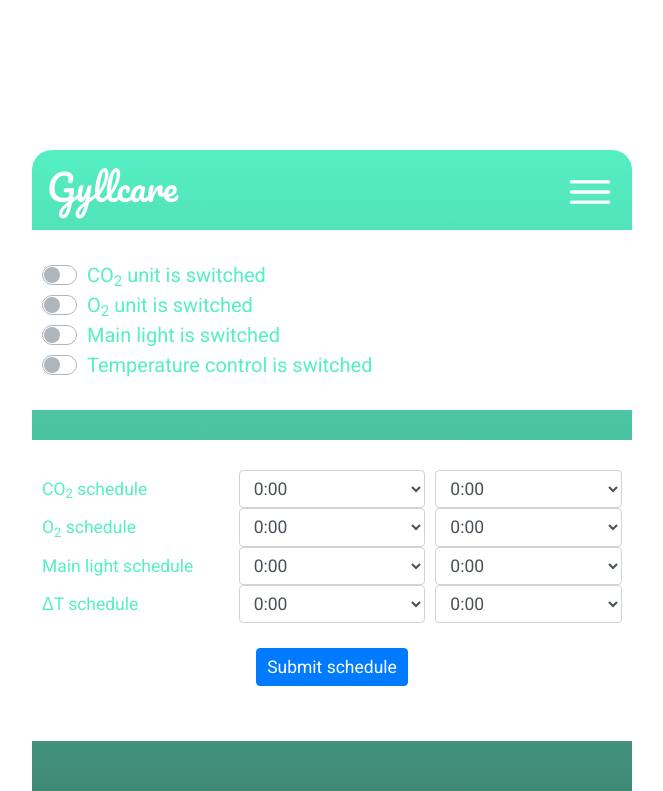
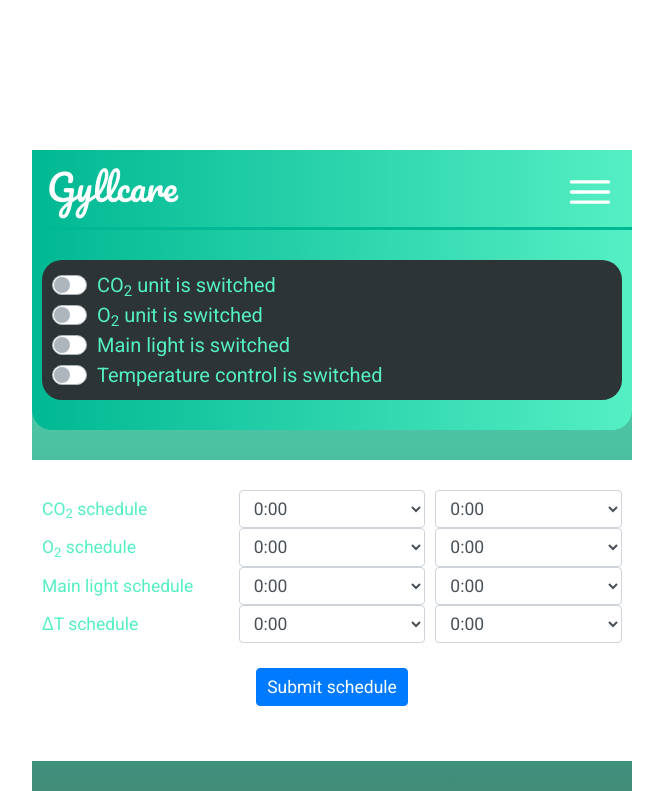
Before and after one commit to JacobusMKoelewijn/gyllcare, a Flask app: template templates/gyllcare.html in a window 1280 px wide. Shown: the top 791 px of the page, without its empty margins (308-971 px from the left). Run offline with Flask 2, Linux system fonts and the light colour scheme; the template is opened without the code that fills it: values that come from a table or form of the project are taken from there, others are empty; parts of the project's set-up code (start-up, migrations or seed data) failed here and were passed over; some libraries are stand-ins or nearby versions.

Commit message:
Start changing the menu layout, convert to JS vanilla

```diff
--- a/main_module.py
+++ b/main_module.py
@@ -37,7 +37,7 @@ app.config["SECRET_KEY"] = "WWOeeyV?cAnh"
 # A conflict in session initiation was found when os.urandom(24) was used to generate a secret key. Problem disappears when a static secret key is used instead.
 
 app.config["SQLALCHEMY_DATABASE_URI"] = "mysql+pymysql://viinumco_JMKoelewijn:WWOeeyV?cAnh@viinum.com/viinumco_aquapi"
-# An additional driver 'pymysql' has to be installed for the database connection to work.gyllcarel security. If not specified the browser might give a warning.
+# An additional driver 'pymysql' has to be installed for the database connection to work. If not specified the browser might give a warning.
 # No configuration for the CSRF token is being used. Not sure if this is necessary.
 
 app.config["TEMPLATES_AUTO_RELOAD"] = True
@@ -244,9 +244,11 @@ def shutdown():
     if request.method == "POST":
         command_1 = "sudo service apache2 stop"
         command_2 = "sudo shutdown -h now"
-        subprocess.call(command_1.split())
-        subprocess.call(command_2.split())
-        # print("shutting down")
+        command_dev = "echo works"
+        # subprocess.call(command_1.split())
+        # subprocess.call(command_2.split())
+        subprocess.call(command_dev.split())
+        print("shutting down")
         return "200 OK"
 
 
--- a/static/Resources/css/style.css
+++ b/static/Resources/css/style.css
@@ -1,8 +1,10 @@
 :root {
     --color-background: #2d3436;
     --color-primary: #55efc4;
-    --color-secondary: #00b894;
-    --gradient-primary: linear-gradient(to top, #2d3436, #55efc4);
+    --color-secondary: #00b893;
+    --gradient-primsec: linear-gradient(to left, var(--color-primary), var(--color-secondary));
+    --gradient-primary: linear-gradient(to top, var(--color-background), var(--color-primary));
+    --gradient-secondary: linear-gradient(to bottom, var(--color-background), #5e5e5e);
 }
 
 * {
@@ -22,9 +24,6 @@ body {
     overflow-x: hidden;
 }
 
-.container {
-    margin-top: 150px;
-}
 
 h1 {
     font-family: 'Pacifico', cursive;
@@ -34,14 +33,86 @@ h1 {
 }
 
 h2 {
-    font-size: 70%;
+    font-size: 110%;
     color: #ffffff;
+    margin: 0px; /* temporary bootstrap override
 }
 
 h3 {
     font-size: 125%;
     /* color: #00a8ff; */
 }
+
+.container {
+    margin-top: 150px;
+}
+
+.app_body {
+    background-image: var(--gradient-primary);
+    max-width: 600px;
+    margin: 0 auto;
+    border-radius: 20px;
+}
+
+.menu {
+    background-image: var(--gradient-primsec);
+    border-bottom: 3px solid var(--color-secondary);
+    /* width: 100%; */
+    height: 80px;
+    padding: 15px;
+}
+
+#menu_hidden {
+    background-image: var(--gradient-secondary);
+    display: flex;
+    justify-content: center;
+    transition: height 0.25s ease;
+    overflow: hidden;
+}
+
+#menu_hidden:not(.active) {
+    display: none;
+}
+
+.button {
+    display: flex;
+    align-items: center;
+    justify-content: center;
+    /* text-align: center; */
+    margin-top:10px;
+    margin-bottom:10px;
+    margin-left: 5px;
+    margin-right: 5px;
+    width: 250px;
+    height: 45px;
+    /* line-height: 50px; */
+    background-color: var(--color-secondary);
+    border-radius: 5px;
+}
+
+.button:hover {
+    background-color: var(--color-primary);
+    transition: background-color 0.25s ease;
+}
+
+.main_switch_panel {
+    background-image: var(--gradient-primsec);
+    color: var(--color-primary);
+    margin-bottom: 30px;
+    border-bottom-left-radius: 20px;
+    border-bottom-right-radius: 20px;
+    padding-left: 10px;
+    padding-right: 10px;
+    padding-top: 30px;
+    padding-bottom: 30px;
+}
+
+.main_switch_panel_screen {
+    background-color: var(--color-background);
+    border-radius: 20px;
+    padding: 10px;
+}
+
 
 .login_panel {
     max-width: 600px;
@@ -50,34 +121,8 @@ h3 {
 
 
 
-.total_panel {
-    background-image: var(--gradient-primary);
-    /* color: var(--color-background); */
-    /* border: 10px solid var(--color-primary); */
-    max-width: 600px;
-    margin: 0 auto;
-    /* padding: 40px; */
-    /* background-color: var(--color-primary); */
-    border-radius: 20px;
-}
 
-.menu_panel {
-    width: 100%;
-    height: 80px;
-    /* background: var(--color-primary); */
-    padding: 15px;
-    /* margin-bottom: 20px; */
-}
 
-.button_panel {
-    color: var(--color-primary);
-    margin-bottom: 30px;
-    background-color: #ffffff;
-    /* border-radius: 20px; */
-    padding-left: 10px;
-    padding-top: 30px;
-    padding-bottom: 30px;
-}
 
 .schedule_panel {
     /* color: #00a8ff; */
@@ -134,14 +179,3 @@ h3 {
 .grey {
     color: #adb5bd;
 }
-
-
-#menu_bar {
-    background-color: var(--color-background);
-    transition: height .25s ease;
-    overflow: hidden;
-}
-
-#menu_bar:not(.active) {
-    display: none;
-}
--- a/static/Resources/js/vanilla.js
+++ b/static/Resources/js/vanilla.js
@@ -1,31 +1,26 @@
 'use strict';
 
-const menuBar = document.getElementById('menu_bar');
+const menuHidden = document.getElementById('menu_hidden');
 
 document.getElementById('toggle').addEventListener('click', function (e) {
     e.preventDefault();
 
-    if (!menuBar.classList.contains('active')) {
-        menuBar.classList.add('active');
-        menuBar.style.height = 'auto';
+    if (!menuHidden.classList.contains('active')) {
+        menuHidden.classList.add('active');
+        menuHidden.style.height = 'auto';
+        const height = menuHidden.clientHeight + 'px';
+        menuHidden.style.height = '0px';
 
-        const height = menuBar.clientHeight + 'px';
+        setTimeout(function () {
+            menuHidden.style.height = height;
+        }, 0); // A blank setTimeout moves the code within to the end of the pipeline after rendering.
+    } else {
+        menuHidden.style.height = '0px';
 
-        menuBar.style.height = '0px';
-        setTimeout(function () {
-            menuBar.style.height = height;
-        }, 0);
-    } else {
-        menuBar.style.height = '0px';
-
-        menuBar.addEventListener(
+        menuHidden.addEventListener(
             'transitionend',
-            function () {
-                menuBar.classList.remove('active');
-            },
-            {
-                once: true,
-            }
+            () => menuHidden.classList.remove('active'),
+            { once: true }
         );
     }
 });
--- a/temp_module.py
+++ b/temp_module.py
@@ -27,4 +27,4 @@ def read_temp(): # For production
         return round(temp_c, 1)
 
 # def read_temp():
-#     return 30.0
+    # return 30.0
--- a/templates/gyllcare.html
+++ b/templates/gyllcare.html
@@ -5,18 +5,20 @@
 <div class="container">
     <div class="row">
         <div class="col">
-              <div class="total_panel">
-                <!-- <h2 style="font-size: 140%; float: right; margin-right: 20px;">{{ temperature }} <sup>o</sup>C</h2> -->
-                <div class="menu_panel">
-                    <h1 style="float:left">Gyllcare</h1>
-                    <ion-icon id="toggle" style="color:#ffffff; font-size:270%; float:right;", name="menu-outline"></ion-icon>
-                    <!-- <h2 id="toggle">testbutton</h2> -->
+            <div class="app_body">
+                <div class="menu">
+                    <h1 style="float: left">Gyllcare</h1>
+                    <ion-icon id="toggle" style="color:#ffffff; font-size: 270%; float: right;", name="menu-outline"></ion-icon>
+                </div>
+                <div id="menu_hidden">
+                    <div class='button'><h2>Clean aquarium</h2></div>
+                    <div class='button'><h2>Log out</h2></div>
+
+                    <!-- <h2 id="shut_down">Shutdown test button</h2> -->
+                </div>
+                <div class="main_switch_panel">
+                    <div class="main_switch_panel_screen">
                     <!-- <h2>App run time: {{ time_active }}</h2> -->
-                </div>
-                <div id="menu_bar">
-                    <h2 id="shut_down">Shutdown test button</h2>
-                </div>
-                <div class="button_panel">
                         <div class="custom-control custom-switch">
                             <input type="checkbox" class="custom-control-input relay_switch" id="gpio_pin_14" name="CO2 unit">
                             <label class="custom-control-label {% if gpio_14 == 'off' %} grey {% endif %}" for="gpio_pin_14">CO<sub>2</sub> unit is switched {{ gpio_14 }}</label>
@@ -32,6 +34,7 @@
                         <div class="custom-control custom-switch">
                             <input type="checkbox" class="custom-control-input relay_switch" id="gpio_pin_23" name="Temperature unit">
                             <label class="custom-control-label {% if gpio_23 == 'off' %} grey {% endif %}" for="gpio_pin_23">Temperature control is switched {{ gpio_23 }}</label>
+                        </div>
                     </div>
                 </div>
                 <div class="schedule_panel">
```
Also changed, not shown: static/Resources/img/plot.svg. Lines whose indentation alone changed are shown as unchanged.
